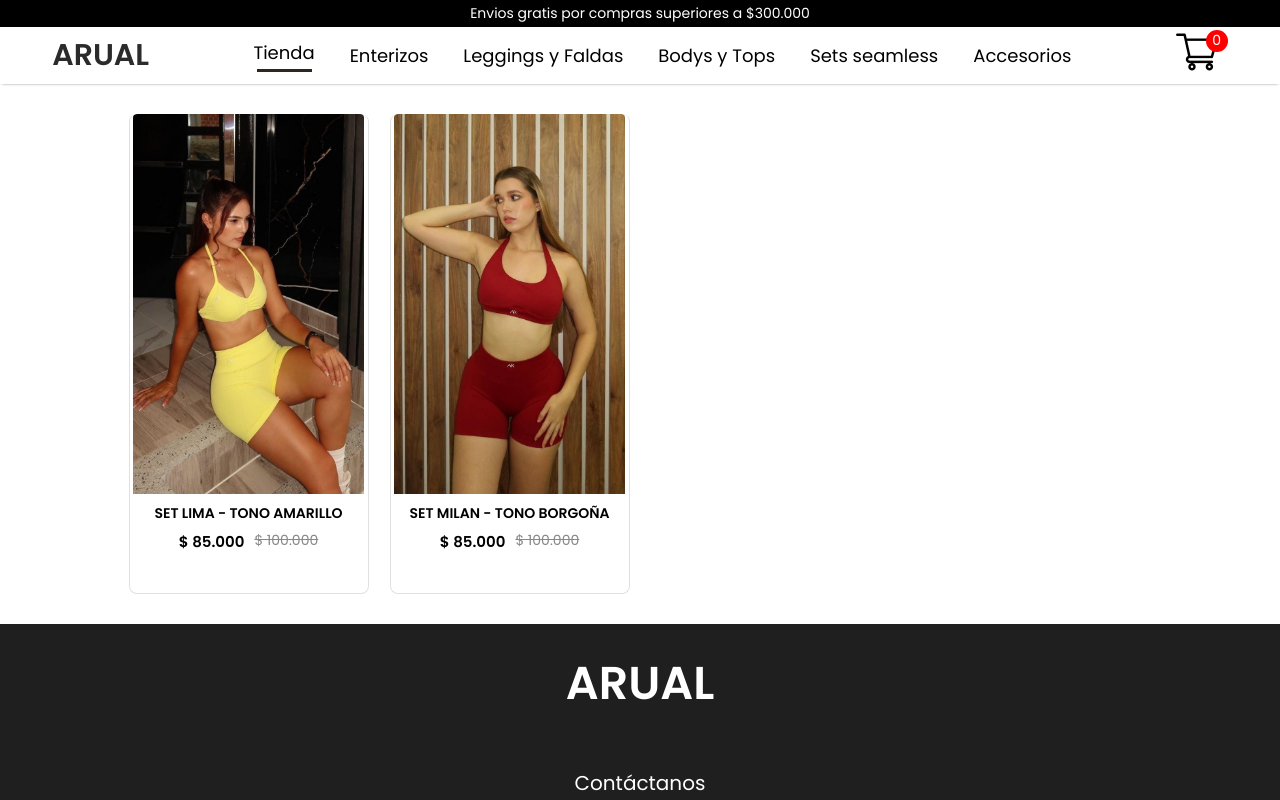
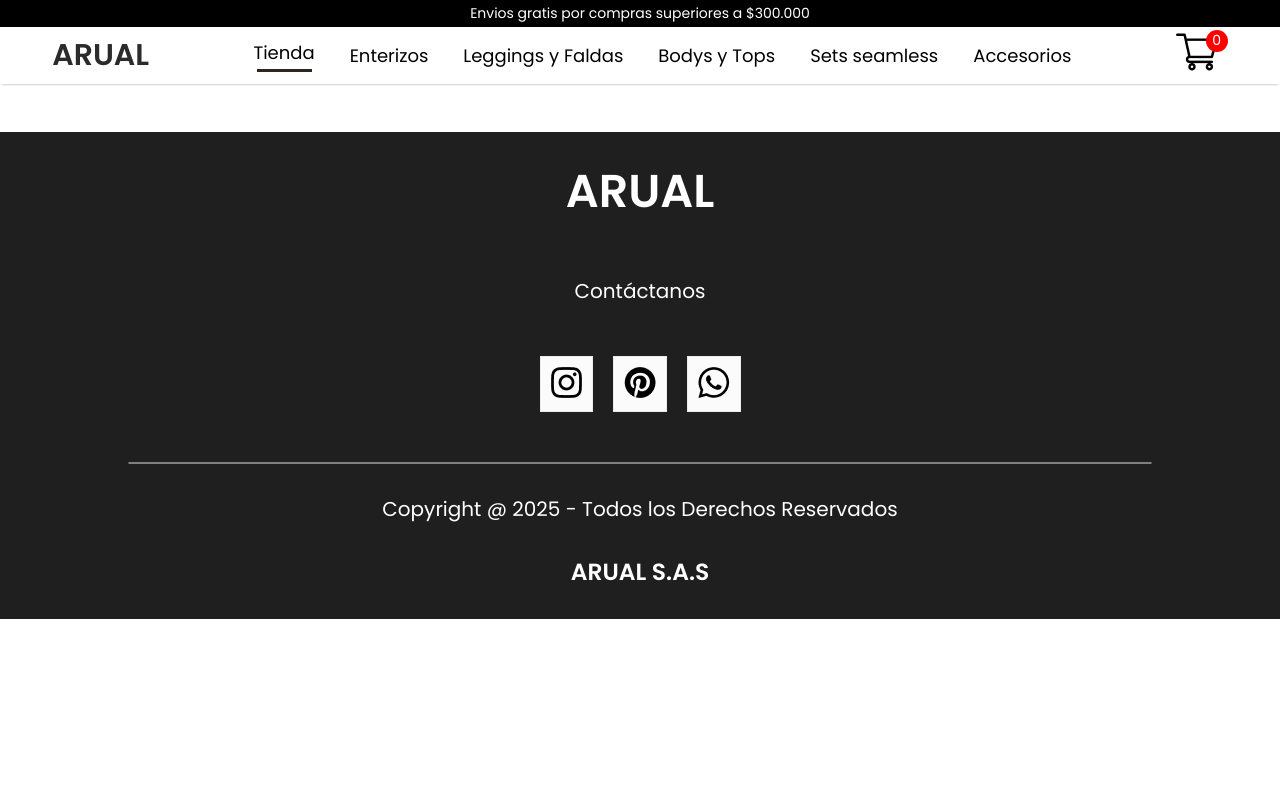
Before and after one commit to luis13xd/arual, a React (Create React App) app: page /sets in a window 1280 px wide. Shown: the top 800 px of the page. Built offline with nearby package versions, Linux system fonts and the light colour scheme.

Commit message:
eliminams sets vendidos

```diff
--- a/src/Components/Assets/all_product.js
+++ b/src/Components/Assets/all_product.js
@@ -65,15 +65,7 @@ import chaquetablanca4 from "./body/chaquetablanca4.jpeg";
 
 // ---------------------------- Categoria 4 SETS -----------------------------
 // 401
-import setlimaamarillo1 from "./sets/setlimaamarillo1.jpeg";
-import setlimaamarillo2 from "./sets/setlimaamarillo2.jpeg";
-import setlimaamarillo3 from "./sets/setlimaamarillo3.jpeg";
-import setlimaamarillo4 from "./sets/setlimaamarillo4.jpeg";
-// 407
-import setmilanborgoña1 from "./sets/setmilanborgoña1.jpeg";
-import setmilanborgoña2 from "./sets/setmilanborgoña2.jpeg";
-import setmilanborgoña3 from "./sets/setmilanborgoña3.jpeg";
-import setmilanborgoña4 from "./sets/setmilanborgoña4.jpeg";
+
 
 // ---------------------------- Categoria 5 ACCESORIOS  -----------------------------
 // 501
@@ -129,7 +121,7 @@ let all_product = [
     image4: enterizovanilla4,
     new_price: 90000,
     old_price: 130000,
-    offer: false,
+    offer: true,
     sizes: {
       XS: false,
       S: true,
@@ -341,48 +333,7 @@ let all_product = [
   },
 
   // ---------------------------- Categoria 4 SETS -----------------------------
-  {
-    id: 401,
-    name: "SET LIMA - TONO AMARILLO",
-    category: "sets",
-    description:
-      "Tela completamente acanalada, su efecto push up te hará lucir increible",
-    image: setlimaamarillo1,
-    image2: setlimaamarillo2,
-    image3: setlimaamarillo3,
-    image4: setlimaamarillo4,
-    new_price: 85000,
-    old_price: 100000,
-    offer: false,
-    sizes: {
-      XS: false,
-      S: true,
-      M: true,
-      L: false,
-      XL: false,
-    },
-  },
-  {
-    id: 407,
-    name: "SET MILAN - TONO BORGOÑA",
-    category: "sets",
-    description:
-      "Tela completamente acanalada, su efecto push up te hará lucir increible",
-    image: setmilanborgoña1,
-    image2: setmilanborgoña2,
-    image3: setmilanborgoña3,
-    image4: setmilanborgoña4,
-    new_price: 85000,
-    old_price: 100000,
-    offer: false,
-    sizes: {
-      XS: false,
-      S: true,
-      M: true,
-      L: false,
-      XL: false,
-    },
-  },
+
 
   // ---------------------------- Categoria 5 ACCESORIOS -----------------------------
   {
```
Also changed, not shown: 1 other file (tests, documents, lock files or other folders).
